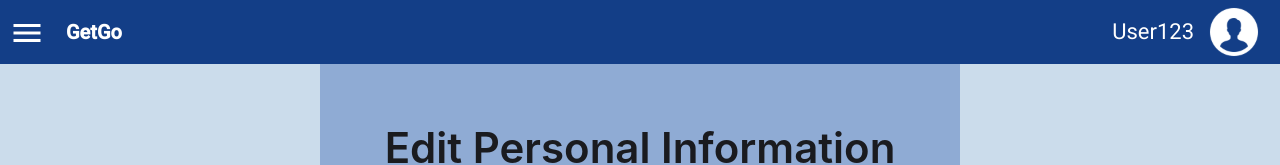
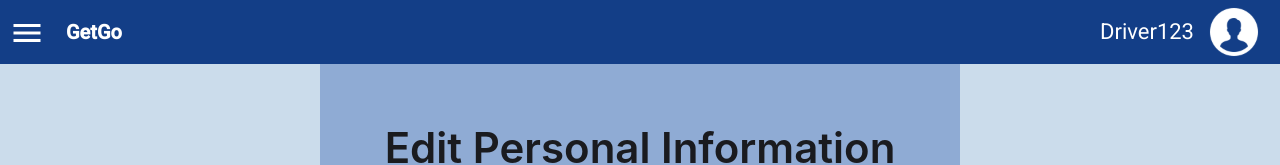
Before and after one commit to kzi-nastava/mrs-team2-TODO-Smisliti-ime, an Angular app in the folder frontend/GetGo/: page /driver/driver-info in a window 1280 px wide. Shown: the top 165 px of the page. Built offline with nearby package versions, Linux system fonts and the light colour scheme.

Commit message:
Fix driver personal info page navbar

```diff
--- a/frontend/GetGo/src/app/driver/driver-profile/driver-profile.html
+++ b/frontend/GetGo/src/app/driver/driver-profile/driver-profile.html
@@ -1,4 +1,4 @@
-<app-user-nav-bar></app-user-nav-bar>
+<app-driver-nav-bar></app-driver-nav-bar>
 <div class="user-info">
     <p class="profile-title">Edit Personal Information</p>
     <div class="profile-picture">
--- a/frontend/GetGo/src/app/driver/driver-profile/driver-profile.ts
+++ b/frontend/GetGo/src/app/driver/driver-profile/driver-profile.ts
@@ -1,10 +1,10 @@
 import { Component, ChangeDetectorRef } from '@angular/core';
 import { FormsModule } from '@angular/forms';
-import { UserNavBarComponent } from '../../layout/user-nav-bar/user-nav-bar.component';
+import { DriverNavBarComponent } from '../../layout/driver-nav-bar/driver-nav-bar.component';
 
 @Component({
   selector: 'app-driver-profile',
-  imports: [UserNavBarComponent, FormsModule],
+  imports: [DriverNavBarComponent, FormsModule],
   templateUrl: './driver-profile.html',
   styleUrl: './driver-profile.css',
 })
```
